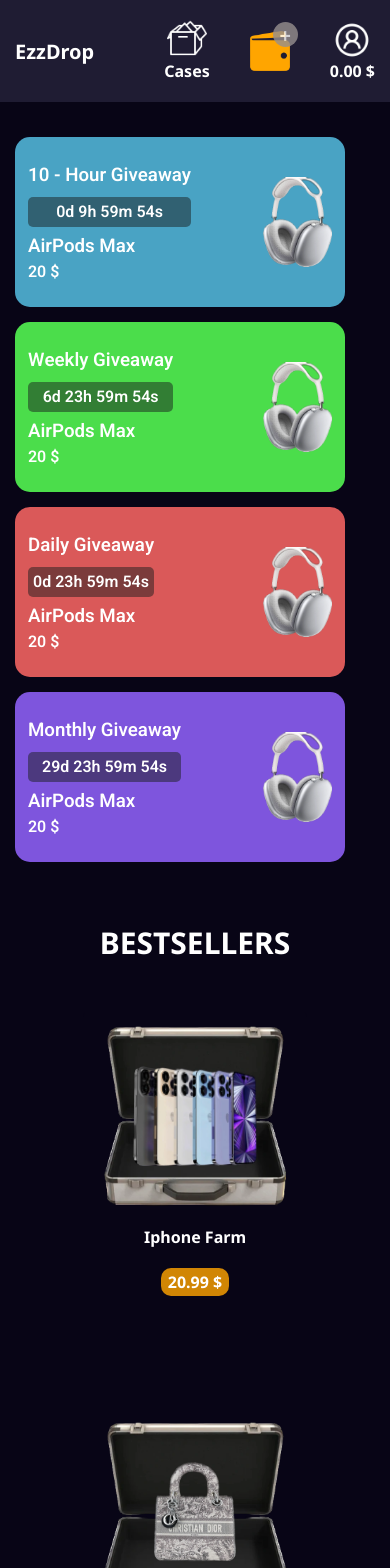
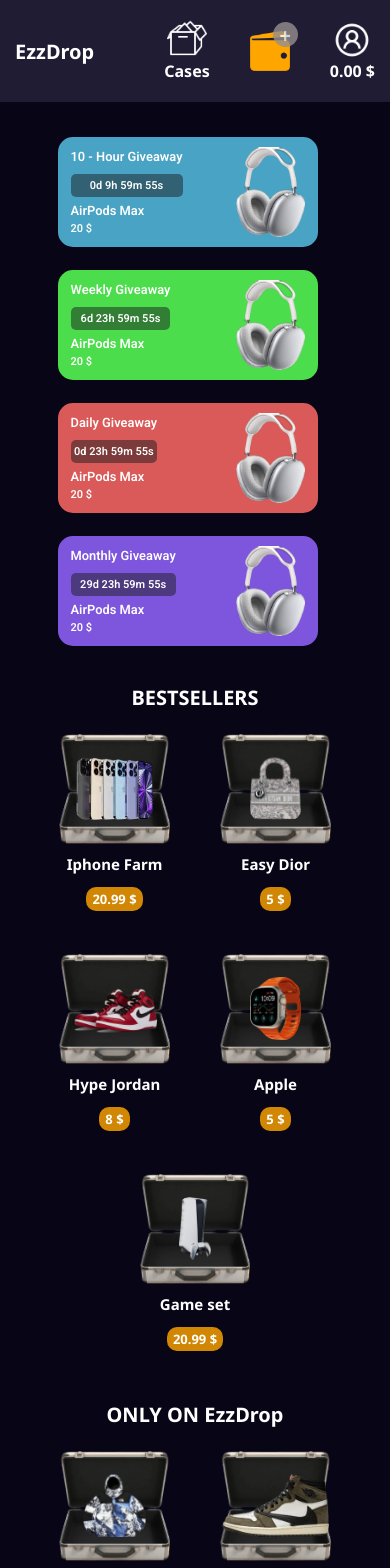
Before and after one commit to Jorjinhoo/mystery-box-project, a React (Create React App) app in the folder MysteryBoxProject/: page / in a window 390 px wide. Shown: the top 1568 px of the page. Built offline with nearby package versions, Linux system fonts and the light colour scheme.

Commit message:
+ home page and footer mobile optimization

```diff
--- a/MysteryBoxProject/src/components/footer/footer.css
+++ b/MysteryBoxProject/src/components/footer/footer.css
@@ -71,3 +71,91 @@
 #copyright{
   font-size: 12px;
 }
+
+
+
+@media  screen and (max-width: 1200px) {
+  .item{
+    margin: 12px 0;
+  }
+
+  .item__list{
+    margin-right: 30px;
+  }
+
+  .item__list li{
+    margin-bottom: 12px;
+    font-size: 14px;
+  }
+
+  .social__icon{
+    height: 35px;
+    margin-right: 11px;
+  }
+
+  #trustpilot-container{
+    font-size: 11px;
+  }
+
+  #trustpilot-container p{
+    margin: 1px 2px;
+  }
+
+  #trustpilot-container img{
+    height: 40px;
+    width: 60px;
+  }
+
+  #text {
+    font-size: 12px;
+  }
+
+  #copyright{
+    font-size: 10px;
+  }
+}
+
+@media  screen and (max-width: 800px) {
+  .footer{
+    padding: 5px 0;
+  }
+
+  .item{
+    margin: 10px 0;
+  }
+
+  .item__list{
+    margin-right: 25px;
+  }
+
+  .item__list li{
+    margin-bottom: 12px;
+    font-size: 12px;
+  }
+
+  .social__icon{
+    height: 30px;
+  }
+
+  #text {
+    font-size: 11px;
+  }
+}
+
+@media  screen and (max-width: 1200px) {
+  .item{
+    margin: 10px 0;
+  }
+
+  .item__list{
+    margin-right: 25px;
+  }
+
+  .item__list li{
+    font-size: 10px;
+  }
+
+  #text {
+    font-size: 11px;
+  }
+}
--- a/MysteryBoxProject/src/pages/home_page/styles/box.css
+++ b/MysteryBoxProject/src/pages/home_page/styles/box.css
@@ -7,6 +7,7 @@
   border-radius: 15px;
   border: 1px solid #080516;
   transition: .3s;
+  /* background-color: red; */
 }
 
 .box-card:hover{
@@ -84,3 +85,156 @@
   padding: 5px 9px;
   background-color: #f19d0c;
 }
+
+
+
+
+@media screen and (max-width: 1210px) {
+  .box-card{
+    margin: 15px 15px;
+  }
+
+  .elements{
+    height: 280px;
+    width: 200px;
+  }
+
+  .elements__item{
+    margin: 15px 15px 0 15px;
+  }
+
+  .elements-item__box{
+    height: 150px;
+  }
+
+  .elements-item__item{
+    height: 80px;
+  }
+
+  .box-card:hover .elements-item__item{
+    height: 100px;
+  }
+
+  .elements-item__name{
+
+  }
+
+  .box-card:hover .elements-item__name{
+    font-size: 1.2rem;
+  }
+
+  #price{
+    margin: 15px 0 15px 0;
+  }
+
+  .box-card:hover #price{
+    padding: 4px 8px;
+  }
+}
+
+
+@media screen and (max-width: 960px) {
+  .box-card{
+    margin: 10px 13px;
+    border: none;
+  }
+
+  .box-card:hover{
+    border: none;
+    background-color: initial;
+    box-shadow: initial;
+  }
+
+  .elements{
+    height: 260px;
+    width: 190px;
+  }
+
+  .elements__item{
+    margin: 13px 13px 0 13px;
+  }
+
+  .elements-item__box{
+    height: 140px;
+  }
+
+  .elements-item__item{
+    height: 70px;
+  }
+
+  .box-card:hover .elements-item__item{
+    height: 70px;
+  }
+
+  .elements-item__name{
+    font-size: 15px;
+  }
+
+  .box-card:hover .elements-item__name{
+    font-size: 15px;
+  }
+
+  #price{
+    margin: 13px 0 8px 0;
+    padding: 3px 6px;
+  }
+
+  .box-card:hover #price{
+    padding: 3px 6px;
+    background-color: #d18604;
+  }
+}
+
+
+@media screen and (max-width: 680px) {
+  .box-card{
+    margin: 8px 5px;
+  }
+
+  .elements{
+    height: 230px;
+    width: 170px;
+  }
+
+  .elements__item{
+    margin: 8px 8px 0 8px;
+  }
+
+  .elements-item__box{
+    height: 120px;
+  }
+}
+
+
+@media screen and (max-width: 570px) {
+  .box-card{
+    margin: 10px 8px;
+  }
+
+  .elements{
+    height: 200px;
+    width: 145px;
+  }
+
+  .elements__item{
+    margin: 10px 10px 0 10px;
+  }
+
+  .elements-item__box{
+    height: 110px;
+  }
+
+  .elements-item__item{
+    height: 63px;
+  }
+
+  .box-card:hover .elements-item__item{
+    height: 63px;
+  }
+
+  #price{
+    margin: 13px 0 8px 0;
+    padding: 3px 6px;
+    font-size: 13px;
+  }
+}
--- a/MysteryBoxProject/src/pages/home_page/styles/giveaway-cards.css
+++ b/MysteryBoxProject/src/pages/home_page/styles/giveaway-cards.css
@@ -61,3 +61,34 @@
   margin-right: 13px;
   transition: .3s;
 }
+
+
+@media screen and (max-width: 1410px) {
+  .giveaway-card {
+    width: 280px;
+    height: 130px;
+  }
+  .giveaway-card__info {
+    font-size: 13px;
+  }
+}
+
+@media screen and (max-width: 1210px) {
+  .giveaway-card {
+    width: 260px;
+    height: 110px;
+  }
+  .giveaway-card__info {
+    font-size: 11px;
+  }
+}
+
+@media screen and (max-width: 580px) {
+  .giveaway-cards-groups__group {
+    justify-content: center;
+  }
+
+  .giveaway-card {
+    margin-bottom: 8px;
+  }
+}
--- a/MysteryBoxProject/src/pages/home_page/styles/home.css
+++ b/MysteryBoxProject/src/pages/home_page/styles/home.css
@@ -28,3 +28,11 @@
   font-family: 'Noto Sans', sans-serif;
   font-size: 30px;
 }
+
+
+@media screen and (max-width: 1130px) {
+  #container-group-title {
+    margin-top: 30px;
+    font-size: 20px;
+  }
+}
```
